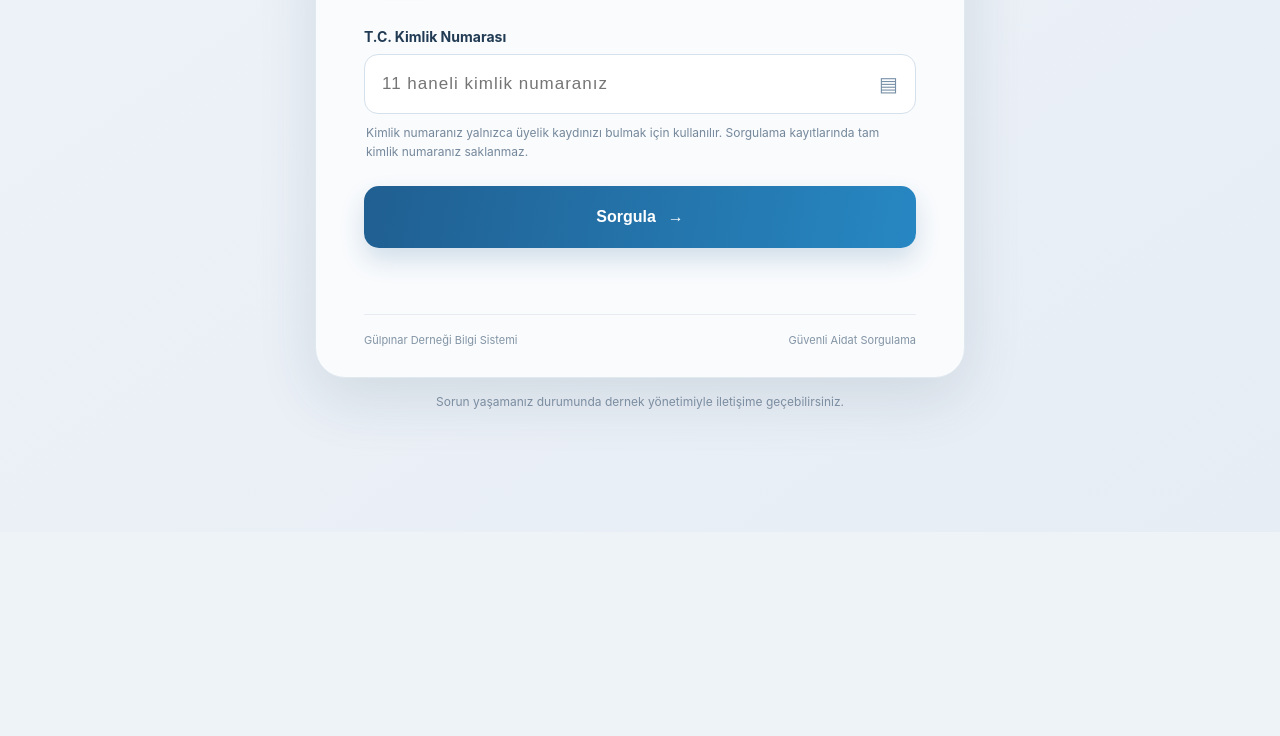
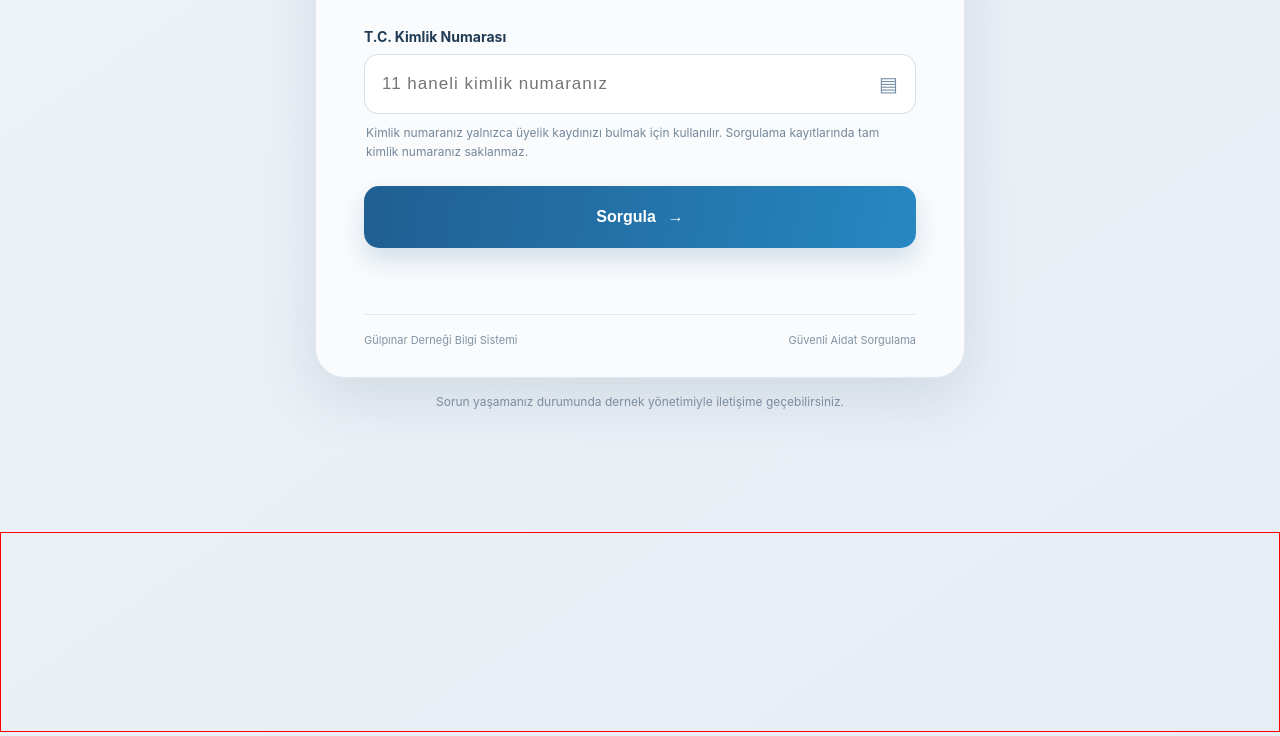
Before and after one commit to gulpinarkulturdernegi-droid/gulpinar-aidat-pwa, a plain HTML site: page index.html in a window 1280 px wide. Shown: the part 268-1004 px from the top of the page. Before the commit the page ends 800 px from the top, so only its background shows below. Drawn offline with Linux system fonts and the light colour scheme.

Commit message:
Update index.html

```diff
--- a/index.html
+++ b/index.html
@@ -43,7 +43,7 @@
     </section>
     <p class="bottom-note">Sorun yaşamanız durumunda dernek yönetimiyle iletişime geçebilirsiniz.</p>
   </main>
-  <iframe id="apiFrame" name="apiFrame" title="Güvenli sorgulama bağlantısı" hidden></iframe>
+ <iframe id="apiFrame" name="apiFrame" title="Güvenli sorgulama bağlantısı" style="width:100%;height:200px;border:1px solid red"></iframe>
   <script src="./app.js"></script>
   <script>
     if ('serviceWorker' in navigator) {
```
